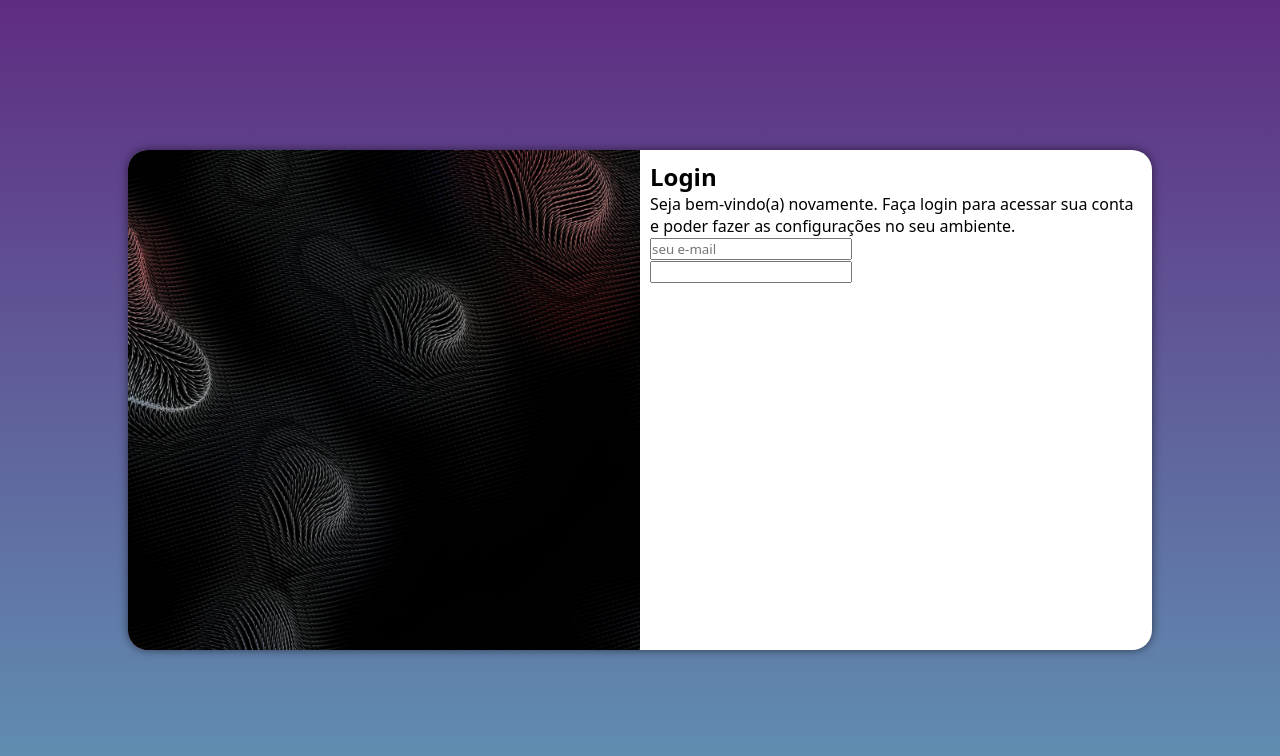
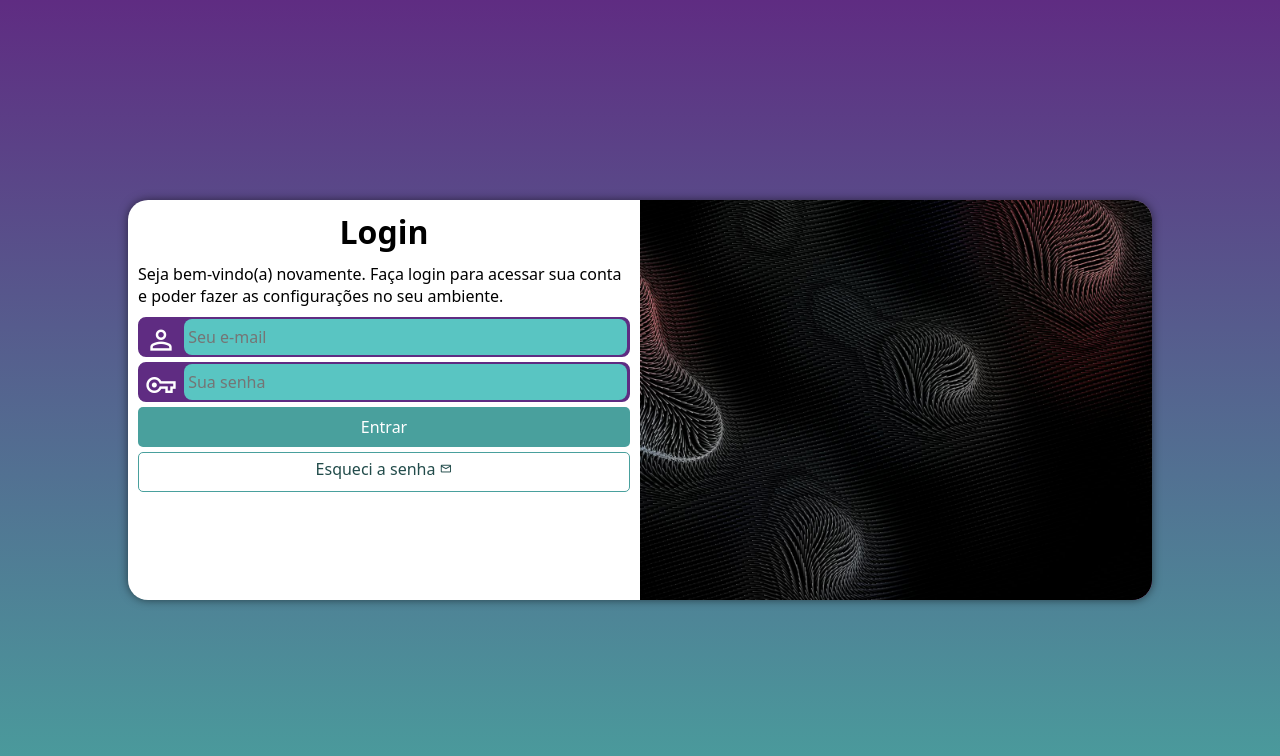
Before and after one commit to skawan-src/projeto-login, a plain HTML site: page index.html in a window 1280 px wide. Drawn offline with nearby package versions, Linux system fonts and the light colour scheme.

Commit message:
formatando o formulário

```diff
--- a/index.html
+++ b/index.html
@@ -4,8 +4,12 @@
     <meta charset="UTF-8" />
     <meta name="viewport" content="width=device-width, initial-scale=1.0" />
     <title>Login</title>
+    <link
+      href="https://fonts.googleapis.com/css2?family=Material+Symbols+Outlined"
+      rel="stylesheet"
+    />
     <link rel="stylesheet" href="style/style.css" />
-    <link rel="stylesheet" href="style/media-queries.css">
+    <link rel="stylesheet" href="style/media-queries.css" />
   </head>
   <body>
     <main>
@@ -18,19 +22,37 @@
             poder fazer as configurações no seu ambiente.
           </p>
           <form action="" method="post" autocomplete="on">
-            <div id="email">
-              <label for="iemail"></label>
+            <div class="campo">
+              <span class="material-symbols-outlined"> person </span>
               <input
                 type="email"
                 name="email"
                 id="iemail"
-                placeholder="seu e-mail"
+                placeholder="Seu e-mail"
+                required
+                autocomplete="email"
+                maxlength="30"
               />
+              <label for="iemail">Login</label>
             </div>
-            <div id="senha">
-              <label for="isenha"></label>
-              <input type="password" name="senha" id="isenha" />
+            <div class="campo">
+              <span class="material-symbols-outlined"> vpn_key </span>
+              <input
+                type="password"
+                name="senha"
+                id="isenha"
+                placeholder="Sua senha"
+                autocomplete="current-password"
+                required
+                minlength="8"
+                maxlength="12 "
+              />
+              <label for="isenha">Senha</label>
             </div>
+            <input type="submit" value="Entrar">
+            <a href="#" class="botao">
+              Esqueci a senha <span class="material-symbols-outlined"> mail </span>
+            </a>
           </form>
         </div>
       </section>
--- a/style/media-queries.css
+++ b/style/media-queries.css
@@ -1,7 +1,7 @@
 @charset "UTF-8";
 
 :root {
-  --font01: #61d7d499;
+  --font01: #49a09d;
   --font02: #5f2c82;
 }
 
@@ -19,6 +19,7 @@
   }
   section#login {
     width: 80vw;
+    height: 300px;
   }
   section#login > div#imagem {
     width: 30%;
@@ -31,21 +32,31 @@
   }
 }
 
-@media only screen and (min-width: 992px){
+@media only screen and (min-width: 992px) {
   body {
     background-image: linear-gradient(to top, var(--font01), var(--font02));
   }
   section#login {
     width: 80%;
+    height: 400px;
   }
 
   section#login > div#imagem {
-        float: left;
+    float: right;
     width: 50%;
     height: 100%;
   }
   section#login > div#formulario {
-        float: right;
+    float: left;
     width: 50%;
   }
+
+  div#formulario > h1 {
+    font-size: 2em;
   }
+
+  div#formulario > p {
+    font-size: 1.0em;
+    margin: 10px 0px;
+  }
+}
--- a/style/style.css
+++ b/style/style.css
@@ -1,18 +1,30 @@
 @charset "UTF-8";
 
 :root {
-  --font01: #61d7d499;
+  --font01: #49a09d;
   --font02: #5f2c82;
 }
 
 * {
-  font-family: system-ui, -apple-system, BlinkMacSystemFont, 'Segoe UI', Roboto, Oxygen, Ubuntu, Cantarell, 'Open Sans', 'Helvetica Neue', sans-serif;
+  font-family:
+    system-ui,
+    -apple-system,
+    BlinkMacSystemFont,
+    "Segoe UI",
+    Roboto,
+    Oxygen,
+    Ubuntu,
+    Cantarell,
+    "Open Sans",
+    "Helvetica Neue",
+    sans-serif;
   margin: 0;
   padding: 0;
   box-sizing: border-box;
 }
 
-html, body {
+html,
+body {
   background-color: var(--font02);
   width: 100vw;
   height: 100vh;
@@ -28,22 +40,24 @@ section#login {
   position: absolute;
   top: 50%;
   left: 50%;
-  transform: translate(-50%, -50%);
   overflow: hidden;
 
   background-color: white;
-  width: 250px;
-  height: 500px;
+  width: 255px;
+  height: 515px;
   border-radius: 20px;
   box-shadow: 0px 0px 10px rgba(0, 0, 0, 0.534);
 
-  transition: width 1s, height 1s;
+  transition:
+    width 1s,
+    height 1s;
   transition-timing-function: ease;
+  transform: translate(-50%, -50%);
 }
 
 section#login > div#imagem {
   display: block;
-  background: var(--font02) url('../imagens/pexels.jpg') no-repeat;
+  background: var(--font02) url("../imagens/pexels.jpg") no-repeat;
   background-size: cover;
   height: 200px;
 }
@@ -51,3 +65,87 @@ section#login > div#imagem {
 section#login > div#formulario {
   padding: 10px;
 }
+
+div.campo {
+  background-color: var(--font02);
+  height: 40px;
+  border: 2px solid var(--font02);
+  border-radius: 8px;
+  margin: 5px 0px;
+}
+
+div.campo > span {
+  color: white;
+/*   background-color: black; */
+  font-size: 2em;
+  width: 40px;
+  padding: 5px;
+}
+
+div.campo input {
+  background-color: #59c5c2;
+  font-size: 1em;
+  width: calc(100% - 45px);
+  height: 100%;
+  border: none;
+  border-radius: 8px;
+  padding: 4px;
+  transform: translateY(-13px);
+}
+
+div.campo input:focus-within {
+  background-color: white;
+}
+
+form label {
+  display: none;
+}
+
+div#formulario > h1 {
+  text-align: center;
+  margin-bottom: 10px;
+}
+
+div#formulario > p {
+  font-size: 0.8em;
+}
+
+form > input[type="submit"] {
+  display: block;
+  font-size: 1em;
+  width: 100%;
+  height: 40px;
+  background-color: var(--font01);
+  color: white;
+  border: none;
+  border-radius: 5px;
+}
+
+form > input[type="submit"]:hover {
+  background-color: #2b605e;
+  cursor: pointer;
+}
+
+form > a.botao {
+  display: block;
+  text-align: center;
+  font-size: 1em;
+  width: 100%;
+  height: 40px;
+  background-color: white;
+  color: white;
+  border: 1px solid var(--font01);
+  border-radius: 5px;
+  text-decoration: none;
+  color: #224c4b;
+  padding-top: 5px;
+  margin-top: 5px;
+}
+
+form > a.botao:hover {
+  background-color: #59c5c2;
+}
+
+form > a.botao > span {
+  font-size: 0.8em;
+}
```
Lines whose indentation alone changed are shown as unchanged.
